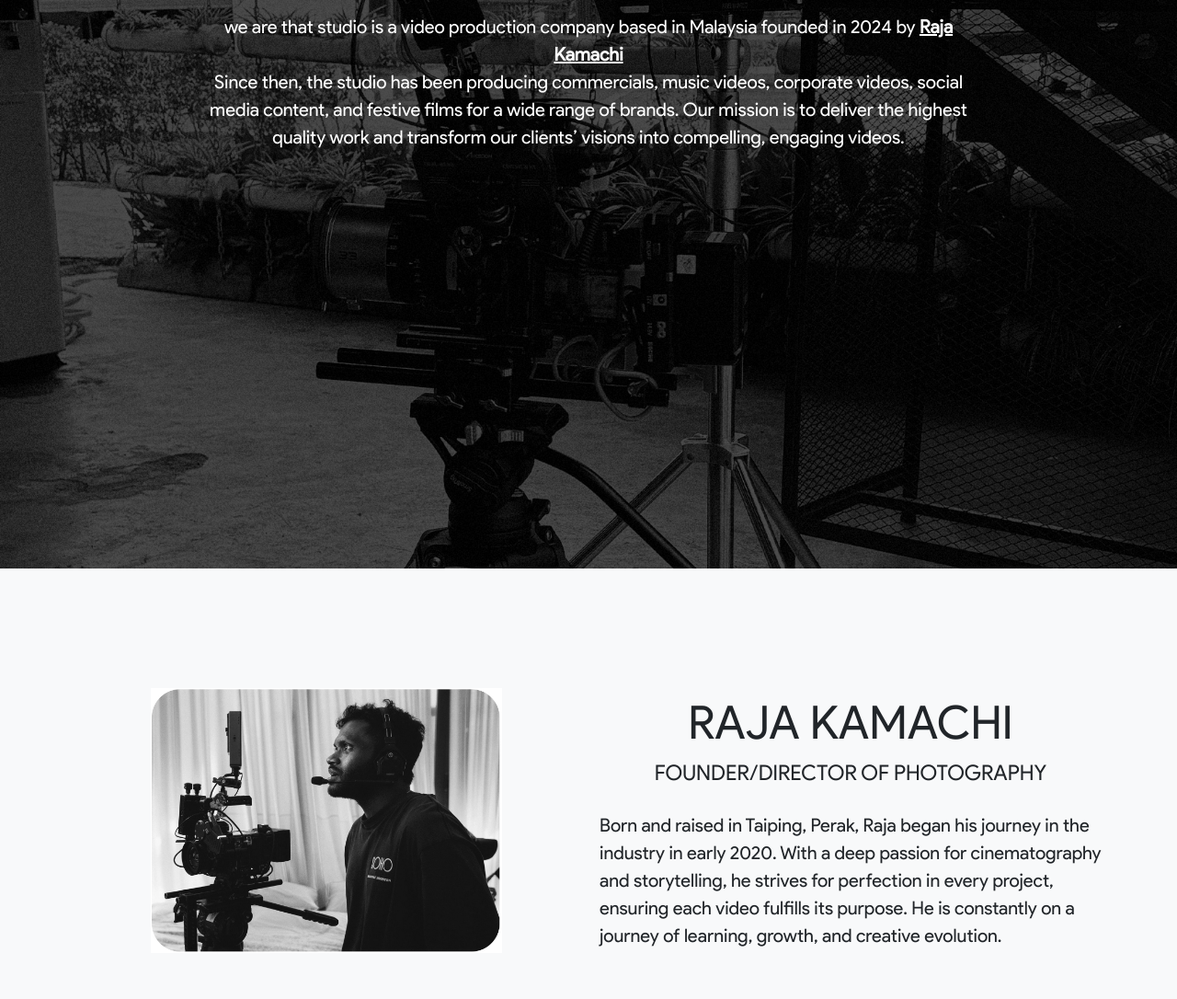
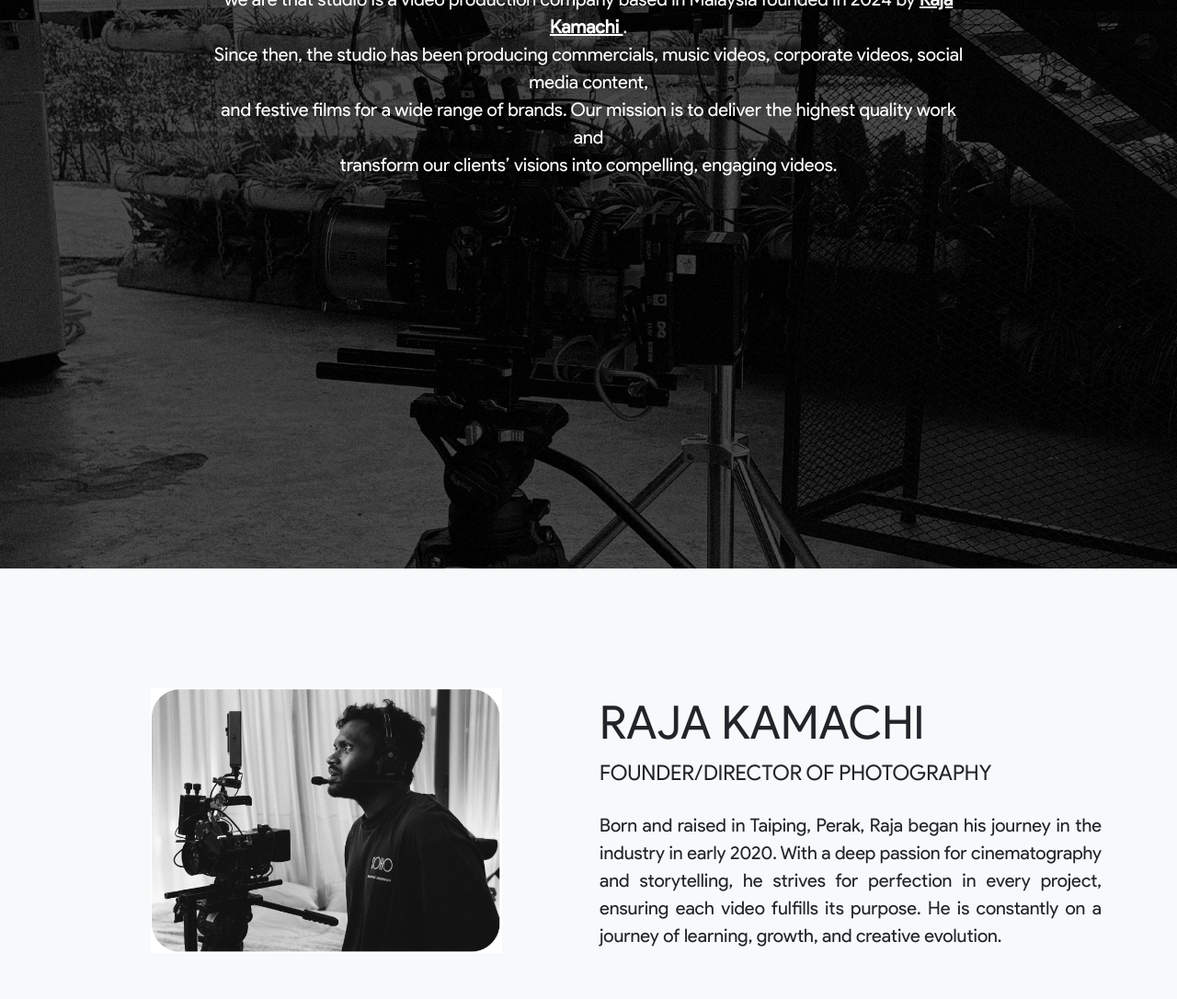
Before and after one commit to SehranTechHub/sehrantechhub.github.io, a plain HTML site: page aboutus/index.html in a window 1280 px wide. Shown: the part 182-1268 px from the top of the page at 92% size. Drawn offline with Linux system fonts and the light colour scheme.

Commit message:
Updated logo

```diff
--- a/aboutus/index.html
+++ b/aboutus/index.html
@@ -153,8 +153,12 @@
             /* instead of 23px */
         }
 
-        .section-align {
+        .section-text-align {
             text-align: left;
+        }
+
+        .founder-bio {
+            font-weight: lighter !important;
         }
 
         /* .founder-bio {
@@ -169,7 +173,7 @@
     <div class="container-fluid navbar-container" style="padding-left: 24px; padding-right: 24px;">
         <nav class="navbar navbar-expand-lg navbar-padding">
             <a class="navbar-brand" href="/">
-                <img class="header-logo" src="../img/wearethatstudioregularlogo.png" height="25" width="auto">
+                <img class="header-logo" src="../img/wearethatstudioregularlogo.png" height="20" width="auto">
             </a>
             <div class="navbar-toggler" style="border: none; padding-right: 0;" data-bs-toggle="offcanvas"
                 data-bs-target="#offcanvasRight" aria-controls="offcanvasRight">
@@ -262,20 +266,24 @@
     <div class="overlay-about">
         <h1 style="margin-bottom: 30px;">ABOUT US</h1>
         <div class="about-us-wide">
-            <p class="lead founder-bio" style="margin-bottom: 0;">we are that studio is a video production company based
+            <p class="lead founder-bio mb-0">we are that studio is a video production company based
                 in Malaysia
                 founded in 2024 by <a href="#" id="founder-name"
                     style="font-weight: bold; text-decoration: underline; cursor: pointer;color:white">
                     Raja Kamachi
                 </a>
-
+                .
             </p>
-            <p class="lead founder-bio">Since then, the studio has been producing commercials, music videos, corporate
+            <p class="lead founder-bio mb-0">Since then, the studio has been producing commercials, music videos, corporate
                 videos,
                 social media
-                content,
+                content,</p>
+            <p class="lead founder-bio mb-0">
                 and festive films for a wide range of brands. Our mission is to deliver the highest quality work and
-                transform our clients’ visions into compelling, engaging videos.</p>
+            </p>
+            <p class="lead founder-bio">
+                transform our clients’ visions into compelling, engaging videos.
+            </p>
         </div>
     </div>
 
@@ -289,7 +297,7 @@
                 <div class="col-md-6">
                     <p class="mb-0 founder-name-heading section-text-align">RAJA KAMACHI</p>
                     <p class="mb-4 founder-title section-text-align">FOUNDER/DIRECTOR OF PHOTOGRAPHY</p>
-                    <p class="lead founder-bio section-align">
+                    <p class="lead founder-bio" style="text-align: justify;">
                         Born and raised in Taiping, Perak, Raja began his journey in the industry in early 2020.
                         With a deep passion for cinematography and storytelling, he strives for perfection in
                         every project, ensuring each video fulfills its purpose. He is constantly on a journey
```
Also changed, not shown: contactus/index.html (+1 -1 lines), index.html (+1 -1 lines), ourwork/index.html (+1 -1 lines).
